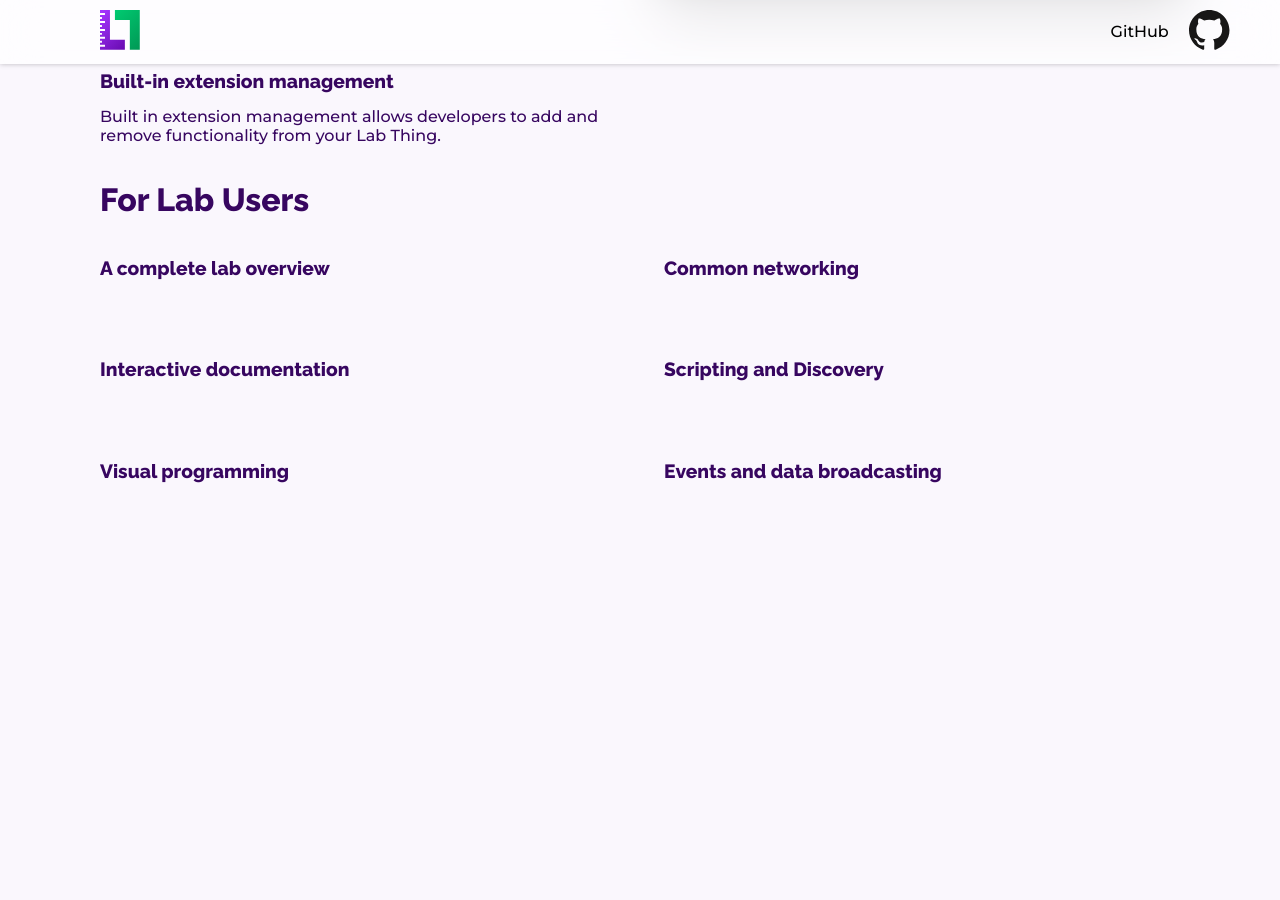
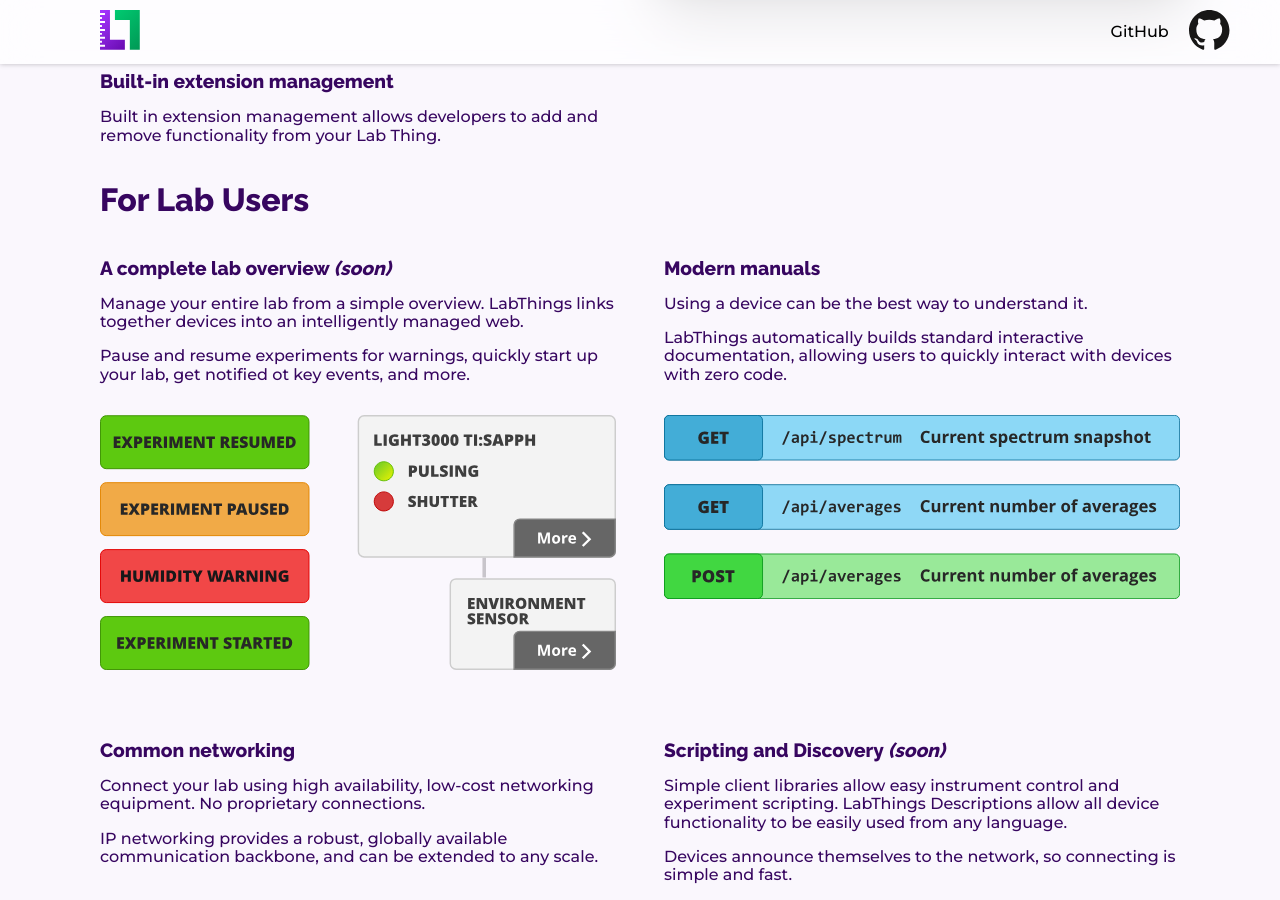
Before and after one commit to labthings/labthings.github.io, a Jekyll site: the page built from index.html, in a window 1280 px wide and 900 px high, scrolled down 1842 px. Built offline with Jekyll 4.4.1, drawn with Linux system fonts in a browser that asks for light colours; before the commit the page ends 2340 px from its top, so only the background shows below that; some of the changed text lies outside the part shown.

Commit message:
Added user content

```diff
--- a/assets/sass/base/_content.scss
+++ b/assets/sass/base/_content.scss
@@ -21,6 +21,11 @@
     display: block;
 }
 
+
+.home-item img {
+    width: 100%;
+}
+
 .home-item-p-small {
     height: 70px;
 }
--- a/assets/sass/base/_root.scss
+++ b/assets/sass/base/_root.scss
@@ -21,7 +21,7 @@ html {
 
 html,
 body {
-  padding: 0;
+  padding: 0 0 50px 0;
   margin: 0;
   width: 100%;
   min-width: 500px;
--- a/index.html
+++ b/index.html
@@ -71,22 +71,48 @@ layout: default
     <h1>For Lab Users</h1>
     <ul class="list">
         <li class="home-item list-item">
-            <h2>A complete lab overview</h2>
+            <h2>A complete lab overview <i>(soon)</i></h2>
+            <div class="home-item-p-large">
+                <p>Manage your entire lab from a simple overview. LabThings links together devices into an intelligently managed web.</p>
+                <p>Pause and resume experiments for warnings, quickly start up your lab, get notified ot key events, and more.</p>
+            </div>
+            <img src="{{site.baseurl}}/assets/images/homethumbs/overview_curves.svg"></img>
+        </li>
+        <li class="home-item list-item">
+            <h2>Modern manuals</h2>
+            <div class="home-item-p-large">
+                <p>Using a device can be the best way to understand it.</p>
+                <p>LabThings automatically builds standard interactive documentation, allowing users to quickly interact with devices with zero code.</p>
+            </div>
+            <img src="{{site.baseurl}}/assets/images/homethumbs/docs_curves.svg"></img>
         </li>
         <li class="home-item list-item">
             <h2>Common networking</h2>
+            <div class="home-item-p-small">
+                <p>Connect your lab using high availability, low-cost networking equipment. No proprietary connections.</p>
+                <p>IP networking provides a robust, globally available communication backbone, and can be extended to any scale.</p>
+            </div>
         </li>
         <li class="home-item list-item">
-            <h2>Interactive documentation</h2>
+            <h2>Scripting and Discovery <i>(soon)</i></h2>
+            <div class="home-item-p-large">
+                <p>Simple client libraries allow easy instrument control and experiment scripting. LabThings Descriptions allow all device functionality to be easily used from any language.</p>
+                <p>Devices announce themselves to the network, so connecting is simple and fast.</p>
+            </div>
         </li>
         <li class="home-item list-item">
-            <h2>Scripting and Discovery</h2>
+            <h2>Visual programming <i>(soon)</i></h2>
+            <div class="home-item-p-large">
+                <p><a href="https://developers.google.com/blockly">Blockly</a> provides a visual programming environment for Python that can be used to build simple LabThings experiments with zero programming experience.</p>
+                <p>The generated code can easily be converted into Python scripts if you need extra functionality.</p>
+            </div>
         </li>
         <li class="home-item list-item">
-            <h2>Visual programming</h2>
-        </li>
-        <li class="home-item list-item">
-            <h2>Events and data broadcasting</h2>
+            <h2>Events and data broadcasting <i>(soon)</i></h2>
+            <div class="home-item-p-large">
+                <p>By broadcasting key events like warnings, errors, and changes in state, devices can be easily monitored and lined. Experiments can pause on warnings, and automatically resume.</p>
+                <p>Collected data can be announced to the network, enablind automatic local backup of all experimental data from across the lab.</p>
+            </div>
         </li>
     </ul>
 
```
Also changed, not shown: assets/images/homethumbs/docs.svg (added), assets/images/homethumbs/docs_curves.svg (added), assets/images/homethumbs/overview.svg (added), assets/images/homethumbs/overview_curves.svg (added).
